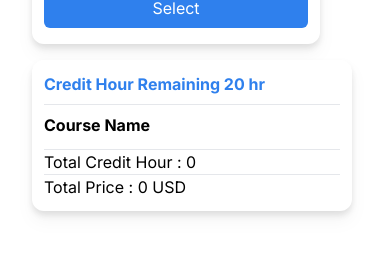
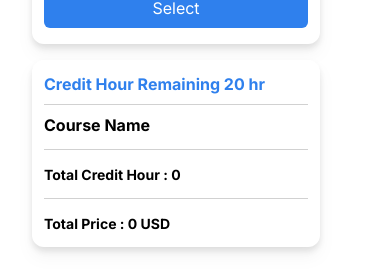
Before and after one commit to devalienbrain/Simple-react-online-course-roster-project, a React (Vite) app: page / in a window 390 px wide. Shown: the part 3774-4050 px from the top of the page. Before the commit the page ends 4017 px from the top, so only its background shows below. Built offline with nearby package versions, Linux system fonts and the light colour scheme.

Commit message:
mobile and tablet responsive design done

```diff
--- a/src/App.jsx
+++ b/src/App.jsx
@@ -41,7 +41,7 @@ function App() {
           <Courses showDetailsOnCart={showDetailsOnCart}></Courses>
         </div>
 
-        <div className="ml-0 lg:ml-4 mt-4 lg:mt-0 w-80">
+        <div className="ml-0 lg:ml-4 mt-4 lg:mt-0 w-72">
           <Cart
             courseDetails={courseDetails}
             totalCreditOfCourse={totalCreditOfCourse}
--- a/src/components/cart/Cart.jsx
+++ b/src/components/cart/Cart.jsx
@@ -7,18 +7,18 @@ const Cart = ({
   totalPriceOfCourse,
 }) => {
   // console.log("Hello");
-  console.log(courseDetails);
-  console.log(totalCreditOfCourse);
-  console.log(remainingCreditOfCourse);
-  console.log(totalPriceOfCourse);
+  // console.log(courseDetails);
+  // console.log(totalCreditOfCourse);
+  // console.log(remainingCreditOfCourse);
+  // console.log(totalPriceOfCourse);
 
   return (
     <div>
       <div className="p-3 rounded-xl drop-shadow-lg bg-[#FFF] text-left">
-        <p className="text-[#2F80ED] font-semibold mb-2">
+        <p className="text-[#2F80ED] font-bold mb-2">
           Credit Hour Remaining <span> {remainingCreditOfCourse} </span> hr
         </p>
-        <hr />
+        <hr className="border-[#1C1B1B33]" />
         <div className="mt-2 mb-3">
           <p className="font-bold mb-3">Course Name</p>
           {courseDetails.map((detailCourse) => {
@@ -32,13 +32,13 @@ const Cart = ({
             );
           })}
         </div>
-        <hr />
-        <span className="mt-5 mb-5">
+        <hr className="border-[#1C1B1B33] mt-3 mb-3" />
+        <span className="mt-6 mb-6 font-semibold text-sm">
           {" "}
           Total Credit Hour : {totalCreditOfCourse}{" "}
         </span>
-        <hr />
-        <span className="mt-5 mb-5">
+        <hr className="border-[#1C1B1B33] mt-3 mb-3" />
+        <span className="mt-6 mb-6 font-semibold text-sm">
           {" "}
           Total Price : {totalPriceOfCourse} USD{" "}
         </span>
--- a/src/components/courses/Courses.jsx
+++ b/src/components/courses/Courses.jsx
@@ -9,7 +9,7 @@ const Courses = ({ showDetailsOnCart }) => {
       .then((data) => setCourses(data));
   }, []);
   return (
-    <div className="grid grid-cols-1 md:grid-cols-2 lg:grid-cols-3 gap-4">
+    <div className="grid grid-cols-1 lg:grid-cols-3 gap-4">
       {courses.map((course) => (
         <Course
           key={course.title}
```
